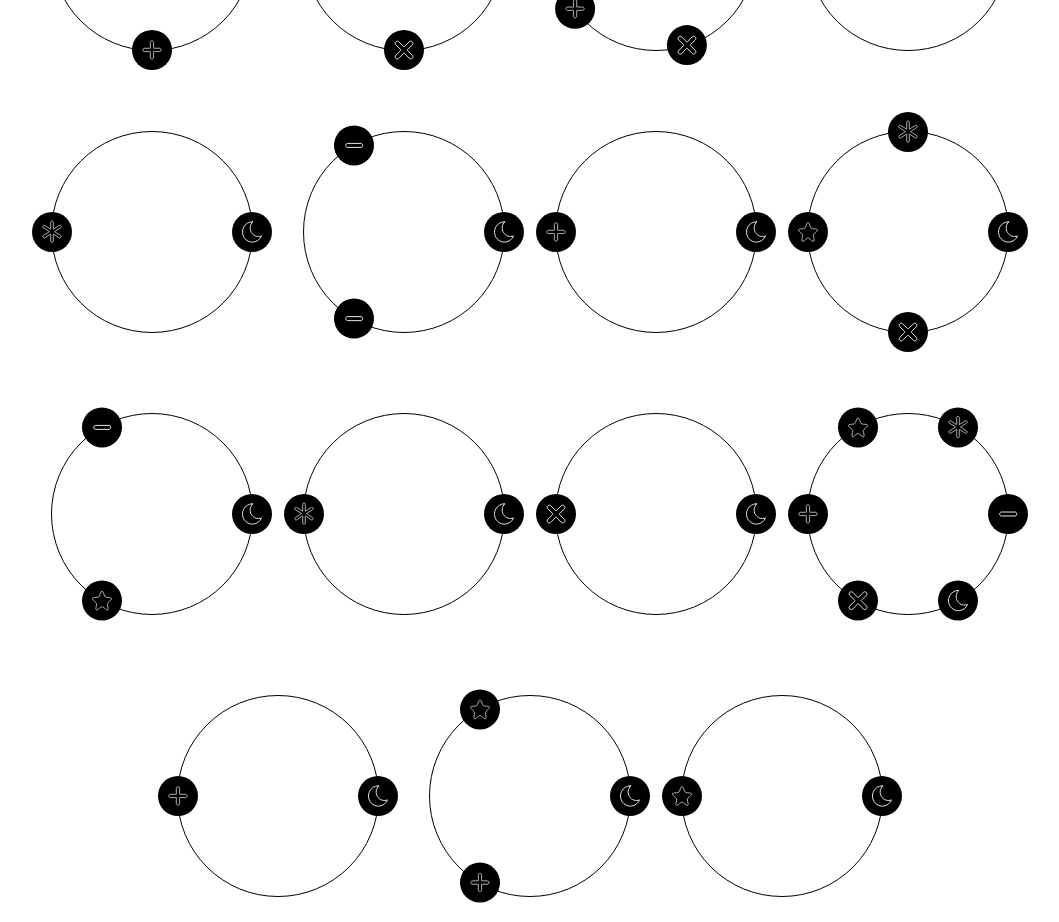
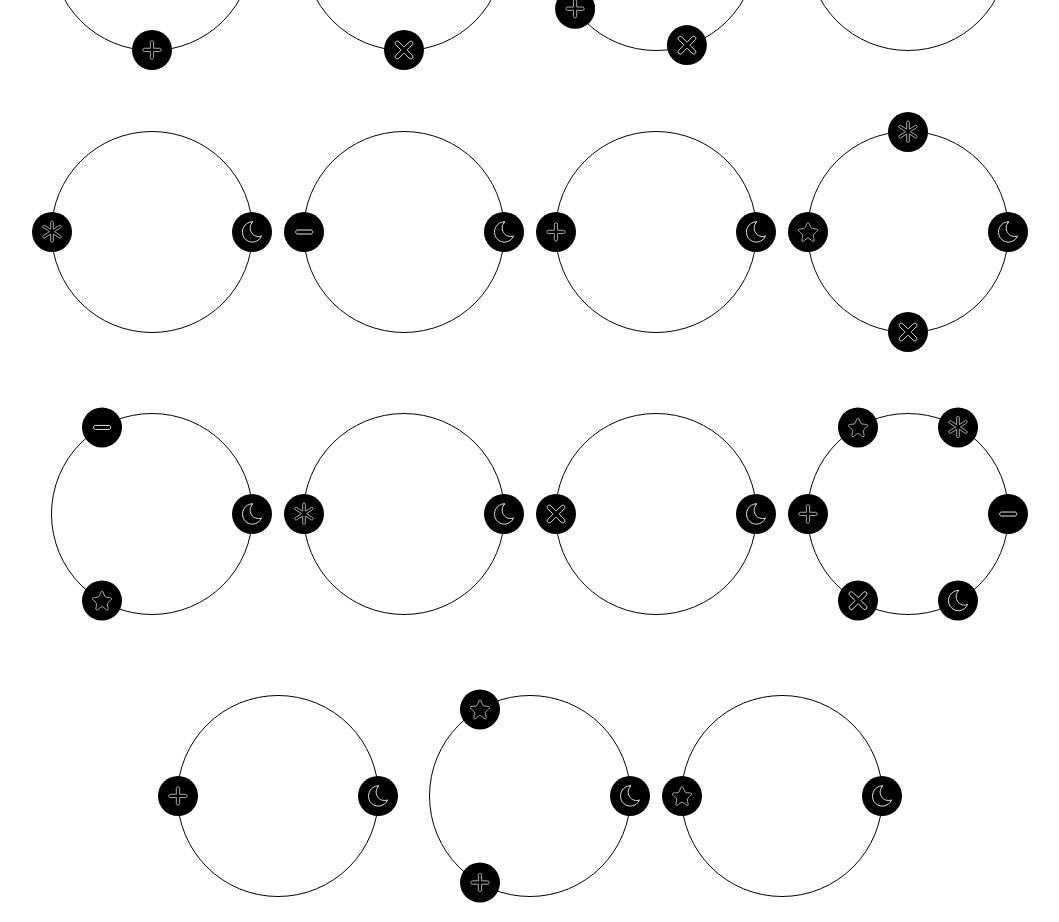
Before and after one commit to fpeittiutdt/vd_proyecto_2, a Svelte app: page / in a window 1280 px wide. Shown: the part 1680-2602 px from the top of the page, without its empty margins (100-1159 px from the left). Built offline with nearby package versions, Linux system fonts and the light colour scheme.

Commit message:
Plataformas

```diff
--- a/src/App.svelte
+++ b/src/App.svelte
@@ -48,8 +48,12 @@
   let rating = d3.scaleLinear().range([1, 4]).unknown(0);
 
   function divide_platforms(s) {
-    let res = s.split(", ");
-    return res;
+    let res = [];
+    let splittedPlatforms = s.split(", ");
+    for (let i = 0; i < splittedPlatforms.length; i++) {
+      res.push(platforms(splittedPlatforms[i]));
+    }
+    return [...new Set(res)];
   }
 
   function divide_genres(s) {
@@ -117,9 +121,7 @@
               style="transform: translate({x}px, {y}px);"
             >
               <img
-                src="/images/{platforms(
-                  divide_platforms(entry.platforms)[i]
-                )}.svg"
+                src="/images/{divide_platforms(entry.platforms)[i]}.svg"
                 alt="plataforma"
                 class="platform-img"
               />
```
